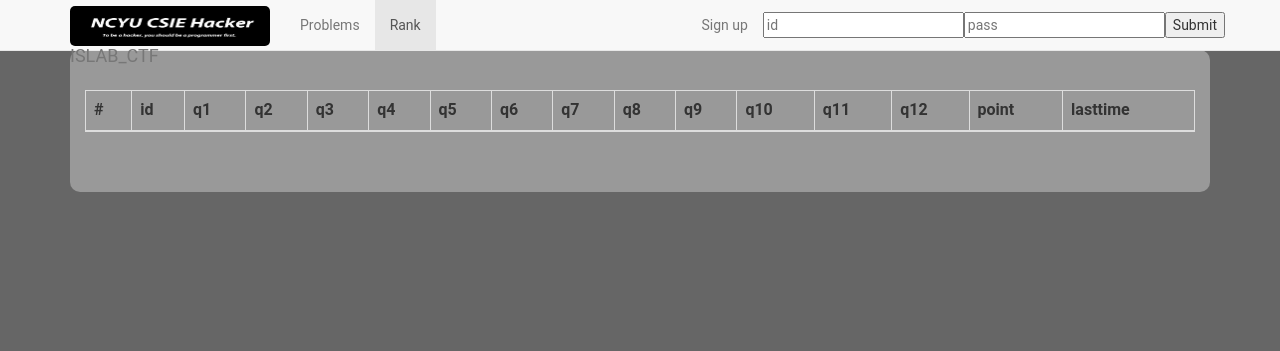
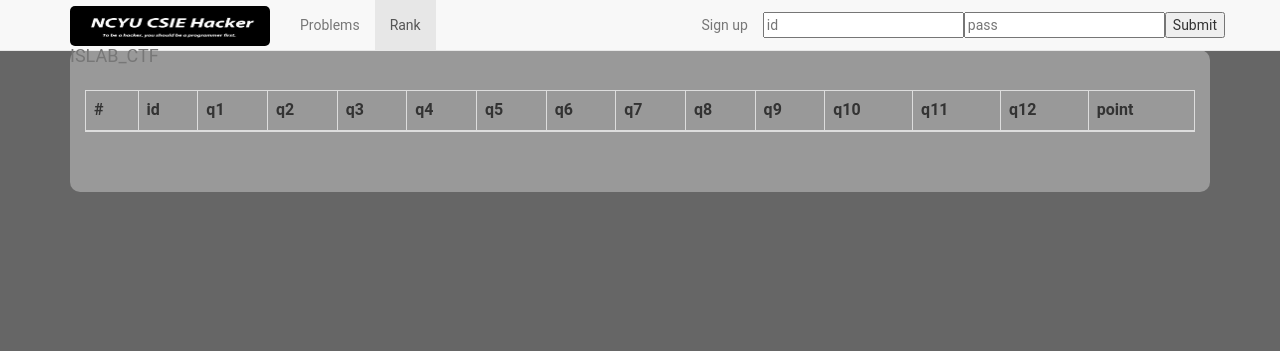
Before and after one commit to shi359/islab_exam, a PHP site: page /rank.php in a window 1280 px wide. Shown: the top 351 px of the page. Run offline with PHP 8.4, Linux system fonts and the light colour scheme; data that the repository does not hold is empty; some libraries are stand-ins or nearby versions.

Commit message:
delete lasttime

```diff
--- a/rank.php
+++ b/rank.php
@@ -73,7 +73,6 @@ else{
 <th>q11</th>
 <th>q12</th>
 <th>point</th>
-<th>lasttime</th>
 </tr>
 </thead>
 <tbody>
```
